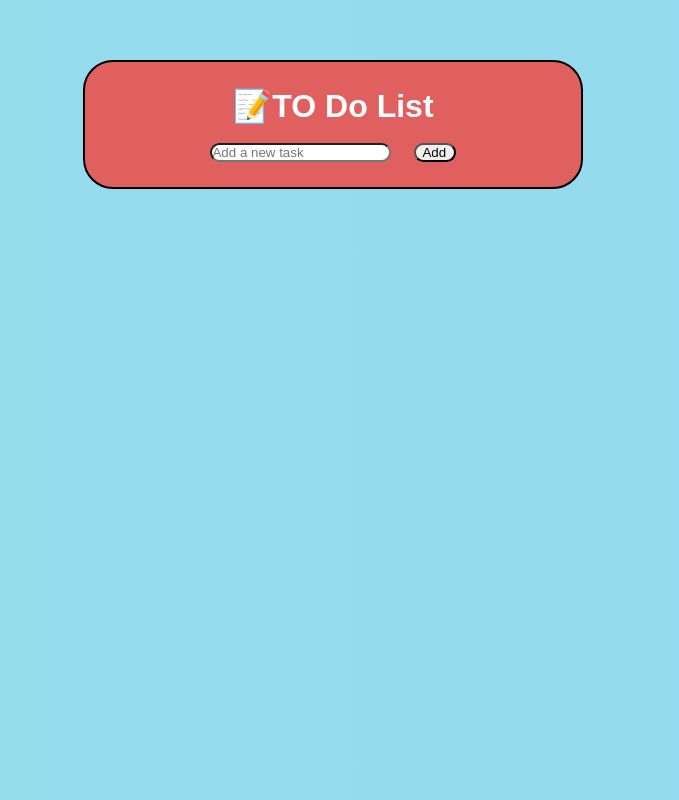
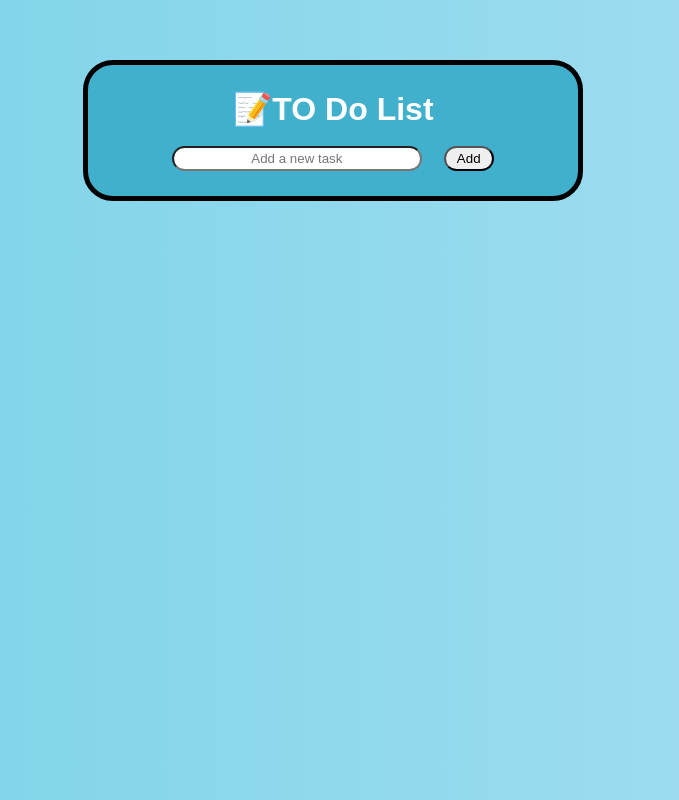
Before and after one commit to BharatYadav05/todolisthackthon, a plain HTML site: page index.html in a window 1280 px wide. Shown: the whole page, without its empty margins (307-986 px from the left). Drawn offline with Linux system fonts and the light colour scheme.

Commit message:
Update style.css

```diff
--- a/style.css
+++ b/style.css
@@ -6,7 +6,7 @@
 }
 
 body {
-    background: linear-gradient(to right, hsla(192, 71%, 58%, 0.562), hwb(194 58% 7%));
+    background: linear-gradient(to right, hsla(192, 71%, 58%, 0.74), hwb(194 58% 7% / 0.822));
     min-height: 100vh;
     display: flex;
     justify-content: center;
@@ -15,13 +15,22 @@ body {
 
 }
 
+::placeholder {
+
+    text-align: center;
+}
+
 button {
     border-radius: 20px;
+    height: 25px;
+    width: 50px;
 }
 
 input {
-
+    text-align: center;
     border-radius: 15px;
+    height: 25px;
+    width: 250px;
 }
 
 .container {
@@ -34,8 +43,8 @@ input {
 }
 
 .card {
-    background-color: #e06060;
-    border: 2px solid black;
+    background-color: rgb(65, 176, 204);
+    border: 5px solid black;
     border-radius: 30px;
     width: auto;
     padding: 5%;
```
